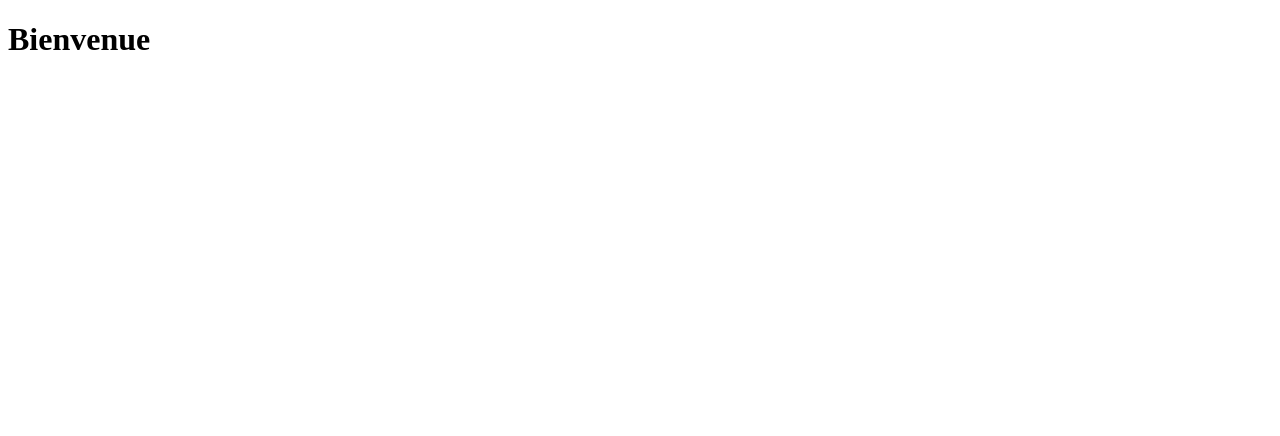
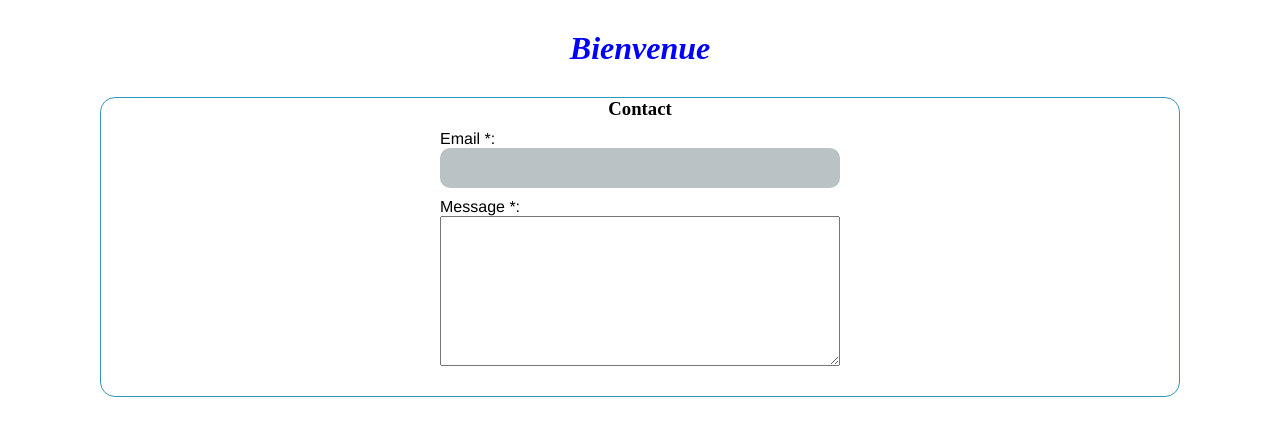
Before and after one commit to Walker-19/teste, a plain HTML site: page index.html in a window 1280 px wide. Drawn offline with Linux system fonts and the light colour scheme.

Commit message:
Ajout du formulaire de contact

```diff
--- a/assets/css/style.css
+++ b/assets/css/style.css
@@ -6,9 +6,48 @@
 body{
     width: 100%;
     height: 100vh;
+    display: flex;
+    flex-direction: column;
+    align-items: center;
+    /* justify-content: center; */
 }
 h1 {
     color: blue;
     font-weight: bold;
     font-style: italic;
+    text-align: center;
+    padding: 30px;
 }
+.contact{
+    width: calc(100% - 200px);
+    display: flex;
+    height: 300px;
+    flex-direction: column;
+    justify-content: start;
+    align-items: center;
+    border: 1px solid hsl(195, 56%, 46%);
+    border-radius: 15px;
+
+}
+
+form label {
+    width: 100%;
+    display: flex;
+    flex-direction: column;
+    margin-top: 10px;
+}
+form label input{
+    width: 400px;
+    border: none;
+    height: 40px;
+    background-color:hsl(196, 9%, 75%);
+    border-radius: 10px;
+}
+
+label span{
+    font-family: 'Franklin Gothic Medium', 'Arial Narrow', Arial, sans-serif;
+}
+label textarea{
+    width: 400px;
+    height: 150px;
+}
--- a/index.html
+++ b/index.html
@@ -4,9 +4,23 @@
         <meta charset="UTF-8">
         <meta name="viewport" content="width=device-width, initial-scale=1.0">
         <title>Welcome</title>
+        <link rel="stylesheet" href="/assets/css/style.css">
     </head>
     <body>
         <h1>Bienvenue</h1>
 
+        <div class="contact">
+            <h3>Contact</h3>
+            <form action="">
+                <label for="Email">
+                    <span>Email <span>*</span>:</span>
+                    <input type="text" name=""email id="">
+                </label>
+                <label for="message">
+                    <span>Message <span>*</span>: </span>
+                    <textarea name="message" id=""></textarea>
+                </label>
+            </form>
+        </div>
     </body>
     </html>
```
